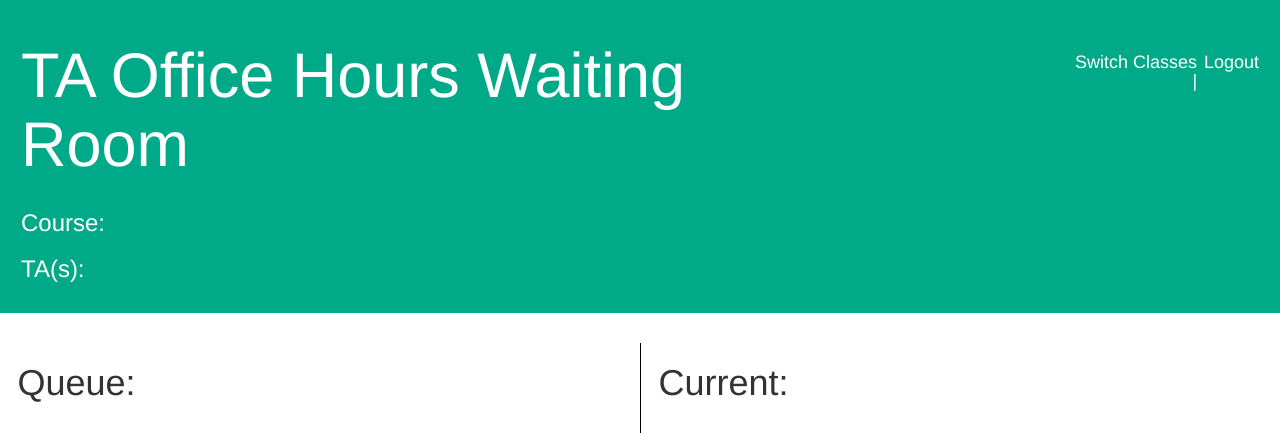
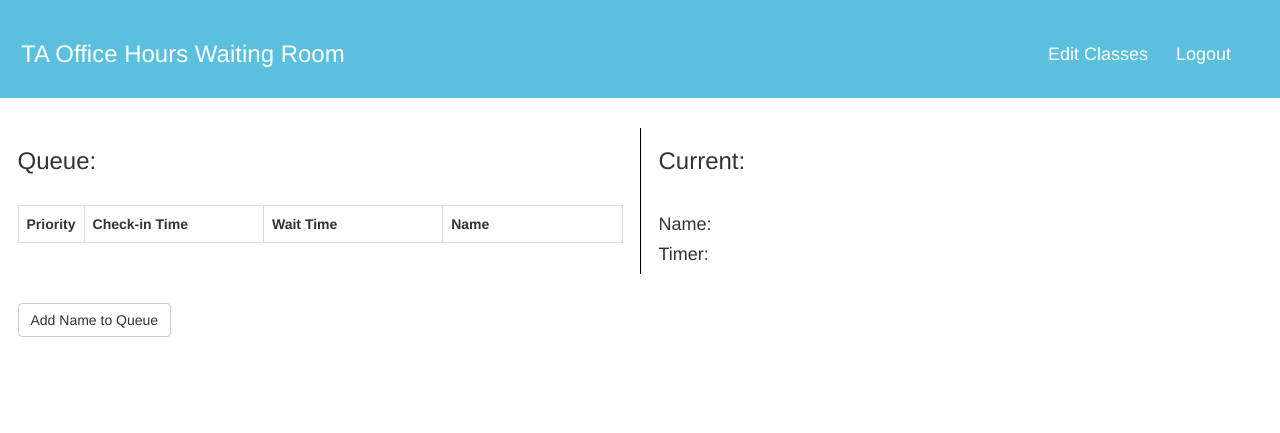
Before and after one commit to ninadinh31/office-hours, a PHP site: page /main.php in a window 1280 px wide. Shown: the top 433 px of the page. Run offline with PHP 8.4, Linux system fonts and the light colour scheme; lists and menus that the app fills with data are empty; some libraries are stand-ins or nearby versions.

Commit message:
update main.php header

```diff
--- a/main.php
+++ b/main.php
@@ -4,26 +4,35 @@ $title = "TA Office Hours Waiting Room";
 $body = <<<EOBODY
 <style>
 .jumbotron {
-    background-color: #00aa88;
+    background-color: #5bc0de;
     color: white;
     font-size: 2em;
     padding: 0.75em;
 }
 .block {
-padding: 0em 1.25em 0em 1.25em;
+    padding: 0em 1.25em 0em 1.25em;
 }
+.nav {
+    color: white;
+    display: inline-block;
+    text-align: right;
+    margin: .5em 1em 0em 0em;
+    float: right;
+    /*border: 1px solid black;*/
+}
+a:hover{
+    text-decoration: none;
+}
+
 </style>
 	<div class="jumbotron">
-        <h1 style="display: inline-block; width: 60%;">$title</h1>
-        <h4 style="display: inline-block; width: 5%; float: right; text-align: right; margin-top: 1.75em;">Logout</h4>
-        <h4 style="display: inline-block; width: 10%; float: right; text-align: right; margin-top: 1.75em;">Switch Classes &nbsp;&nbsp;&nbsp;| </h4>
-
-        <h3>Course: </h3>
-        <h3>TA(s): </h3>
+        <h3 style="display: inline-block; width: 60%;">$title</h3>
+        <a href="logout.php" class="nav"><h4>Logout</h4></a>
+        <a href="classList.php" class="nav"><h4>Edit Classes</h4></a>
     </div>
 
 	<div class="block" style="display: inline-block; width: 50%;">
-        <h1>Queue:</h1><br/>
+        <h3>Queue:</h3><br/>
         <table class="table table-bordered" style="margin-right: 1.2em;">
             <tr>
                 <th style="width: 10%;">Priority</th>
@@ -38,7 +47,7 @@ $body .= <<<REST
     </div>
 
 	<div class="block" style="display: inline-block; width: 50%; float: right; border-left: 1px solid black;">
-        <h1>Current:</h1><br/>
+        <h3>Current:</h3><br/>
         <h4>Name: </h4>
         <h4>Timer: </h4>
 	</div>
--- a/setupDB.php
+++ b/setupDB.php
@@ -27,6 +27,7 @@ function createTables($connection){
     $query = "create table tblregistered (uid varchar(8), usertype enum('TA', 'Student'), courseid int(2), primary key(uid, courseid))";
     $connection->query($query);
 
+    // insert filler data - list of courses and test user
     $query = "insert into tblcourses (coursename) values ('CMSC389N'), ('CMSC216'), ('CMSC420'), ('CMSC433'), ('CMSC330'), ('CMSC351'), ('CMSC417'), ('CMSC434'), ('CMSC453')";
     $connection->query($query);
     $query = "insert into tblusers (firstname, lastname, uid, email, password) values ('testfirst', 'testlast', '1234', 'email@gmail.com', '1234')";
--- a/support.php
+++ b/support.php
@@ -6,11 +6,16 @@ function generatePage($body, $title="Example") {
 <html>
     <head>
         <meta http-equiv="Content-Type" content="text/html; charset=UTF-8" />
+
         <link rel="stylesheet" href="bootstrap/css/bootstrap.css">
+        <link href="//netdna.bootstrapcdn.com/bootstrap/3.0.0/css/bootstrap.min.css" rel="stylesheet">
 
-        <link href="//netdna.bootstrapcdn.com/bootstrap/3.0.0/css/bootstrap.min.css" rel="stylesheet">
+        <script src="//code.jquery.com/jquery.js"></script>
+        <script src="bootstrap/js/bootstrap.min.js"></script>
+
         <link rel="stylesheet" href="style.css">
         <script src="support.js"></script>
+
         <title>$title</title>
     </head>
 
```
Also changed, not shown: logout.php (added, +9 -0 lines).
